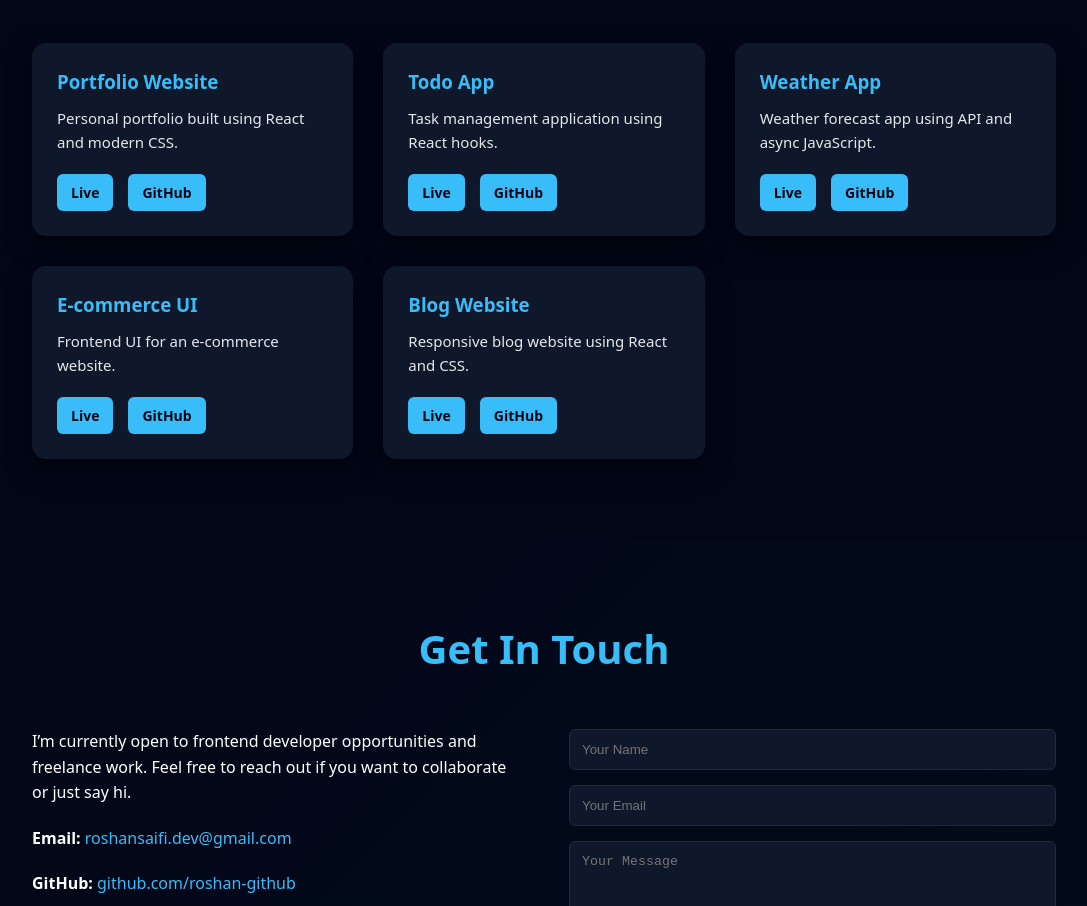
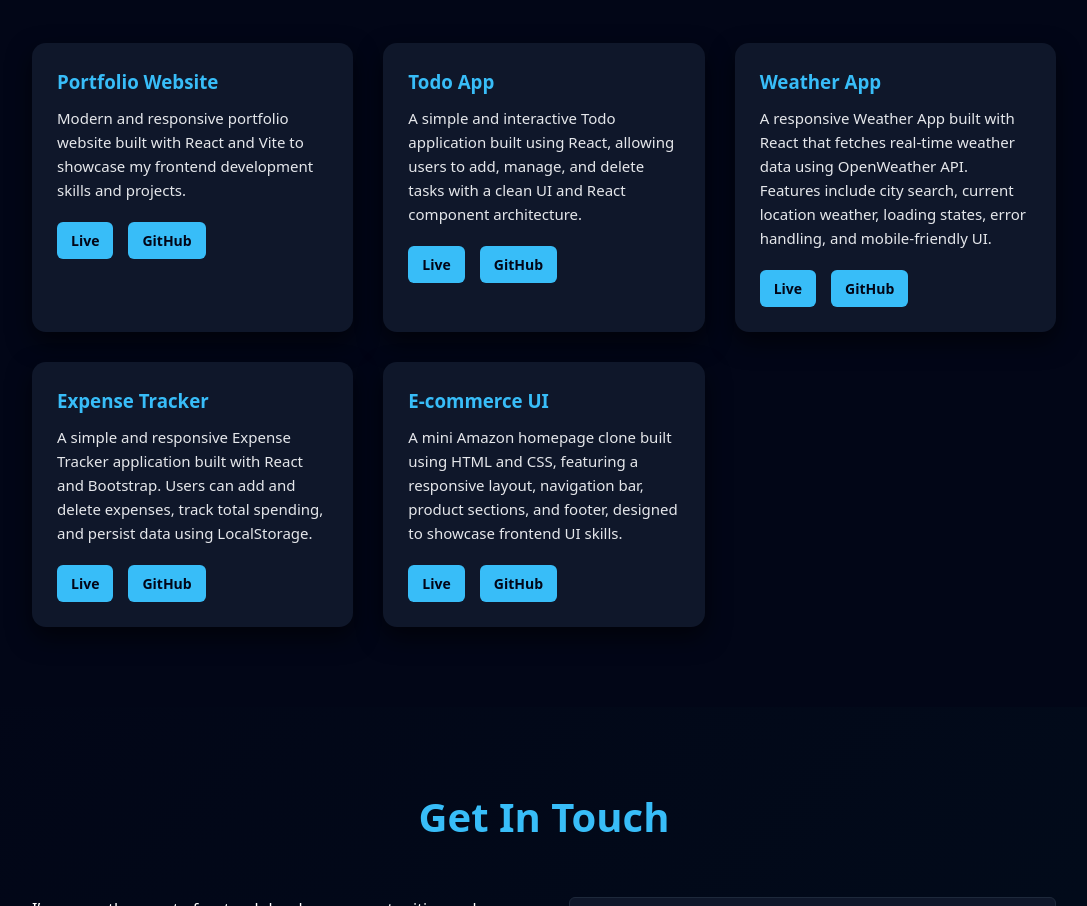
Before and after one commit to RoshanSaifi93/Portfolio, a React (Vite) app: page / in a window 1280 px wide. Shown: the part 1759-2665 px from the top of the page, without its empty margins (96-1183 px from the left). Built offline with nearby package versions, Linux system fonts and the light colour scheme.

Commit message:
Add Github links of the projects in file

```diff
--- a/src/Components/Projects.jsx
+++ b/src/Components/Projects.jsx
@@ -1,37 +1,40 @@
-
-
 import "./Projects.css";
 
 const projectData = [
   {
     title: "Portfolio Website",
-    description: "Personal portfolio built using React and modern CSS.",
+    description:
+      "Modern and responsive portfolio website built with React and Vite to showcase my frontend development skills and projects.",
     live: "#",
-    github: "#",
+    github: "https://github.com/RoshanSaifi93/Portfolio.git",
   },
   {
     title: "Todo App",
-    description: "Task management application using React hooks.",
+    description:
+      "A simple and interactive Todo application built using React, allowing users to add, manage, and delete tasks with a clean UI and React component architecture.",
     live: "#",
-    github: "#",
+    github: "https://github.com/RoshanSaifi93/ToDo-React-App.git",
   },
   {
     title: "Weather App",
-    description: "Weather forecast app using API and async JavaScript.",
+    description:
+      "A responsive Weather App built with React that fetches real-time weather data using OpenWeather API. Features include city search, current location weather, loading states, error handling, and mobile-friendly UI.",
     live: "#",
-    github: "#",
+    github: "https://github.com/RoshanSaifi93/Weather-App.git",
+  },
+  {
+    title: "Expense Tracker",
+    description:
+      "A simple and responsive Expense Tracker application built with React and Bootstrap. Users can add and delete expenses, track total spending, and persist data using LocalStorage.",
+    live: "#",
+    github: "https://github.com/RoshanSaifi93/Expense-Tracker.git",
   },
   {
     title: "E-commerce UI",
-    description: "Frontend UI for an e-commerce website.",
+    description:
+      "A mini Amazon homepage clone built using HTML and CSS, featuring a responsive layout, navigation bar, product sections, and footer, designed to showcase frontend UI skills.",
     live: "#",
-    github: "#",
-  },
-  {
-    title: "Blog Website",
-    description: "Responsive blog website using React and CSS.",
-    live: "#",
-    github: "#",
+    github: "https://github.com/RoshanSaifi93/Amazon-UI-Clone.git",
   },
 ];
 
@@ -51,8 +54,12 @@ const Projects = () => {
             <p>{project.description}</p>
 
             <div className="project-links">
-              <a href={project.live} target="_blank">Live</a>
-              <a href={project.github} target="_blank">GitHub</a>
+              <a href={project.live} target="_blank">
+                Live
+              </a>
+              <a href={project.github} target="_blank">
+                GitHub
+              </a>
             </div>
           </div>
         ))}
```
